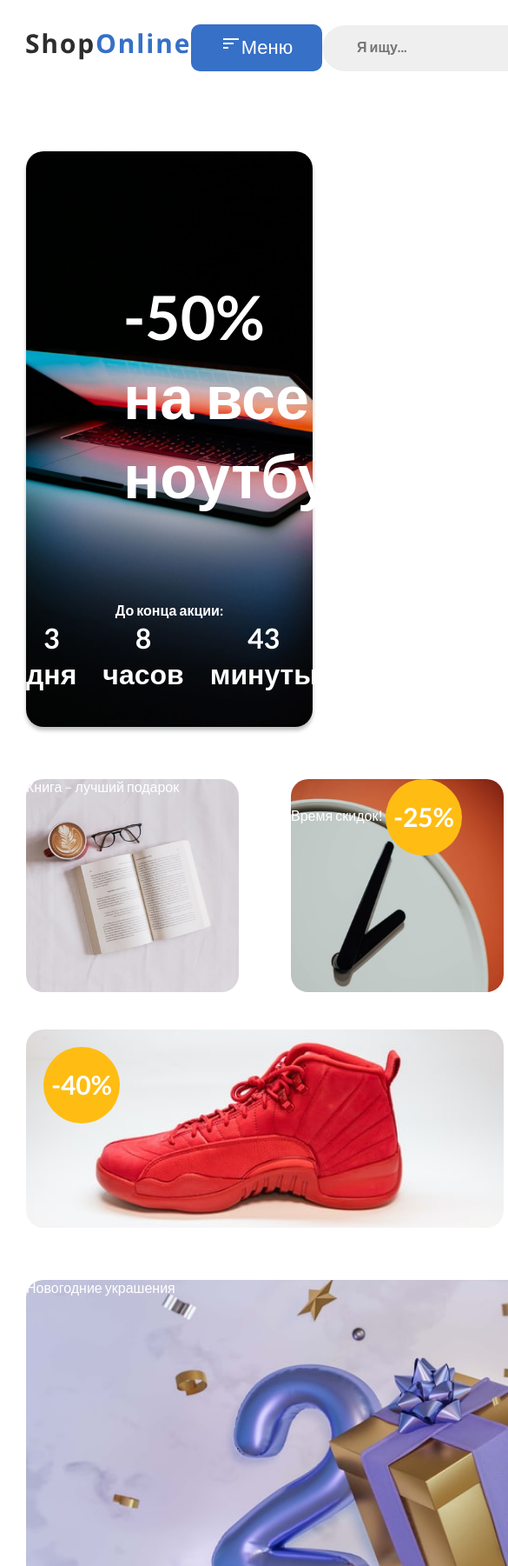
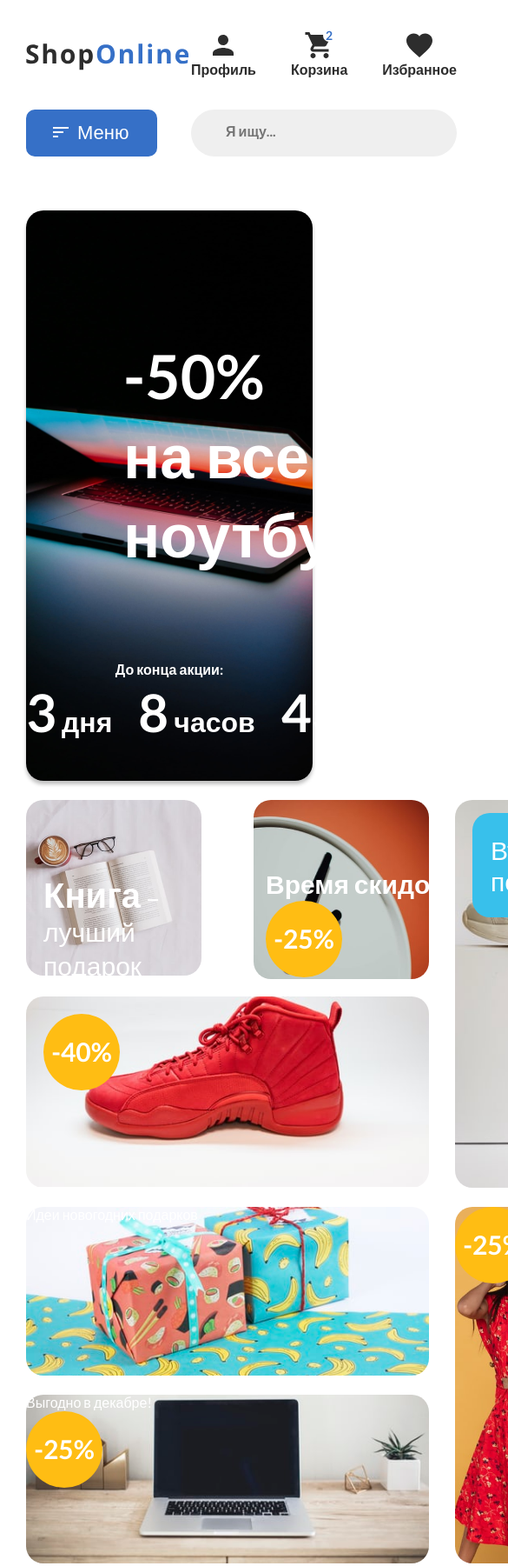
Before and after one commit to oneight15/shop-online_m3, a plain HTML site: page index.html in a window 390 px wide. Shown: the top 1801 px of the page at 87% size, 585 px wide, since content can reach past the window. Drawn offline with Linux system fonts and the light colour scheme.

Commit message:
feat: add markup 1024px

```diff
--- a/css/banner/banner.css
+++ b/css/banner/banner.css
@@ -41,3 +41,24 @@
   font-size: 32px;
   line-height: 130%;
 }
+
+.timer__number {
+  font-weight: 700;
+  font-size: 60px;
+  line-height: 130%;
+}
+
+@media (max-width: 1024px) {
+  .banner {
+    padding-top: 30px;
+    padding-bottom: 11px;
+  }
+}
+
+@media (max-width: 768px) {
+
+}
+
+@media (max-width: 320px) {
+
+}
--- a/css/global.css
+++ b/css/global.css
@@ -84,3 +84,22 @@ iframe {
   padding: 0 30px;
   margin: 0 auto;
 }
+
+@media (max-width: 1024px) {
+  .container {
+    max-width: 1000px;
+  }
+}
+
+@media (max-width: 768px) {
+  .container {
+    max-width: 760px;
+  }
+}
+
+@media (max-width: 320px) {
+  .container {
+    max-width: 280px;
+    padding: 0 20px;
+  }
+}
--- a/css/header/header.css
+++ b/css/header/header.css
@@ -5,26 +5,24 @@
 
 .header__container {
   display: grid;
-  grid-template-columns: 190px 151px 677px 354px;
-  justify-content: space-between;
+  grid-template-columns: 2fr 3fr 7fr 4fr;
   align-items: center;
 }
 
-.header__decor {
-  display: grid;
-  grid-template-columns: max-content 151px;
-  justify-content: space-between;
-  align-items: center;
+.header__logo {
+  width: 190px;
+  height: 41px;
+  align-self: flex-end;
 }
 
 .navigation {
-  display: flex;
-  justify-content: space-between;
-  align-items: center;
-  vertical-align: middle;
+  justify-self: center;
 }
 
 .navigation__btn {
+  display: flex;
+  gap: 7px;
+  align-items: center;
   background-color: #3670C7;
   border-radius: 10px;
   font-size: 22px;
@@ -37,13 +35,14 @@
 .navigation__btn::before {
   content: "";
   display: inline-block;
+  vertical-align: middle;
   width: 24px;
   height: 24px;
   background-image: url("../../img/sort.svg");
 }
 
 .form__label {
-  display: inline-block;
+  display: block;
   background-color: #EFEFEF;
   border-radius: 30px;
   padding: 15px 40px 18px;
@@ -58,13 +57,15 @@
   width: 100%;
 }
 
-
-
+.form__btn {
+  display: none;
+}
 
 .icons {
   display: grid;
-  grid-template-columns: 69px 69px 69px;
-  justify-content: space-between;
+  grid-template-columns: repeat(3, min-content);
+  gap: 70px;
+  justify-content: end;
 }
 
 .icons__link {
@@ -101,3 +102,46 @@
   height: 36px;
   background-image: url("../../img/favorite.svg");
 }
+
+@media (max-width: 1024px) {
+  .header {
+    padding-top: 34px;
+    padding-bottom: 30px;
+  }
+
+  .header__container {
+    grid-template-columns: 1fr 3fr;
+    grid-template-rows: 1fr 1fr;
+    row-gap: 34px;
+    grid-template-areas:
+    "logo icons"
+    "nav search";
+  }
+
+  .header__logo {
+    grid-area: logo;
+  }
+
+  .navigation {
+    grid-area: nav;
+    justify-self: start;
+  }
+
+  .form {
+    grid-area: search;
+  }
+
+  .icons {
+    grid-area: icons;
+    gap: 40px;
+  }
+
+}
+
+@media (max-width: 768px) {
+
+}
+
+@media (max-width: 320px) {
+
+}
--- a/css/promo/promo.css
+++ b/css/promo/promo.css
@@ -5,14 +5,14 @@
 
 .promo__list {
   display: grid;
-  grid-template-columns: repeat(3, 550px);
+  grid-template-columns: repeat(3, minmax(450px, 550px));
   grid-template-rows: repeat(2, 516px);
   gap: 60px;
 }
 
 .promo__item {
   display: grid;
-  grid-template-columns: 1fr 1fr;
+  /* grid-template-columns: 1fr 1fr; */
 }
 
 .promo__item_box_one {
@@ -52,11 +52,19 @@
 .card_number_one {
   background-image: url(../../img/book.jpeg);
   background-position: -40px;
+  padding: 90px 35px 27px 20px;
+  font-size: 30px;
+  line-height: 130%;
 }
 
 .card_number_two {
   background-image: url(../../img/watch.jpeg);
   background-position: -60px;
+  font-weight: 700;
+  font-size: 30px;
+  line-height: 130%;
+  padding: 77px 25px 129px 14px;
+  white-space: nowrap;
 }
 
 .card_number_three {
@@ -74,6 +82,18 @@
   background-size: cover;
   background-size: 110%;
   background-position: -5px -100px;
+  padding: 20px;
+  padding-top: 329px;
+}
+
+.card_number_four .card__text {
+  display: inline-block;
+  padding: 24px 21px;
+  background-color: #38C0EB;
+  border-radius: 20px;
+  font-weight: 400;
+  font-size: 40px;
+  line-height: 120%;
 }
 
 .card_number_five {
@@ -109,8 +129,13 @@
   background-size: 200%;
 }
 
+.card__text_weight_bold {
+  font-size: 40px;
+  font-weight: 700;
+}
+
 .card__discount {
-  display: inline-block;
+  display: block;
   text-align: center;
   vertical-align: middle;
   width: 88px;
@@ -123,3 +148,70 @@
   border-radius: 50%;
   padding: 24px 0 25px;
 }
+
+@media (max-width: 1024px) {
+  .promo {
+    padding-top: 11px;
+    padding-bottom: 100px;
+  }
+
+  .promo__list {
+    grid-template-columns: 464px 446px;
+    grid-template-rows: 446px 410px;
+    grid-auto-rows: 450px;
+    gap: 22px 30px;
+  }
+
+  .promo__item_box_one {
+    grid-template-columns: 202px 202px;
+    grid-template-rows: 202px 220px;
+    gap: 24px 60px;
+  }
+
+  .promo__item_box_two {
+    grid-column: 2 / 3;
+  }
+
+  .promo__item_box_three {
+    grid-template-columns: 1fr;
+    grid-template-rows: 194px;
+    gap: 22px;
+  }
+
+  .promo__item_box_four {
+    grid-column: 1 / 3;
+  }
+
+  .promo__item_box_five {
+    grid-column: 2 / 3;
+    grid-row: 2 / 3;
+    grid-template-columns: 206px 196px;
+    grid-template-rows: 196px 196px;
+    gap: 18px 44px;
+  }
+
+  .card_number_four {
+    min-width: 100%;
+    padding-top: 15px;
+    justify-self: stretch;
+  }
+
+  .card_number_four .card__text {
+    font-weight: 400;
+    font-size: 30px;
+    line-height: 120%;
+  }
+
+  .card_number_seven {
+    min-height: 418px;
+    align-self: end;
+  }
+}
+
+@media (max-width: 768px) {
+
+}
+
+@media (max-width: 320px) {
+
+}
--- a/index.html
+++ b/index.html
@@ -47,9 +47,15 @@
           <div class="banner__timer timer">
             <span class="timer__text">До конца акции:</span>
             <div class="timer__counter">
-              <span class="timer__days">3 дня</span>
-              <span class="timer__hours">8 часов</span>
-              <span class="timer__minutes">43 минуты</span>
+              <p class="timer__days">
+                <span class="timer__number">3</span>&nbsp;дня
+              </p>
+              <p class="timer__hours">
+                <span class="timer__number">8</span>&nbsp;часов
+              </p>
+              <p class="timer__minutes">
+                <span class="timer__number">43</span>&nbsp;минуты
+              </p>
             </div>
           </div>
         </div>
@@ -61,7 +67,7 @@
         <ul class="promo__list">
           <li class="promo__item promo__item_box_one">
             <a class="card card_number_one" href="">
-              <span class="card__text">Книга – лучший подарок</span>
+              <span class="card__text"><span class="card__text_weight_bold">Книга</span> – лучший подарок</span>
             </a>
             <a class="card card_number_two" href="">
               <span class="card__text">Время скидок!</span>
```
